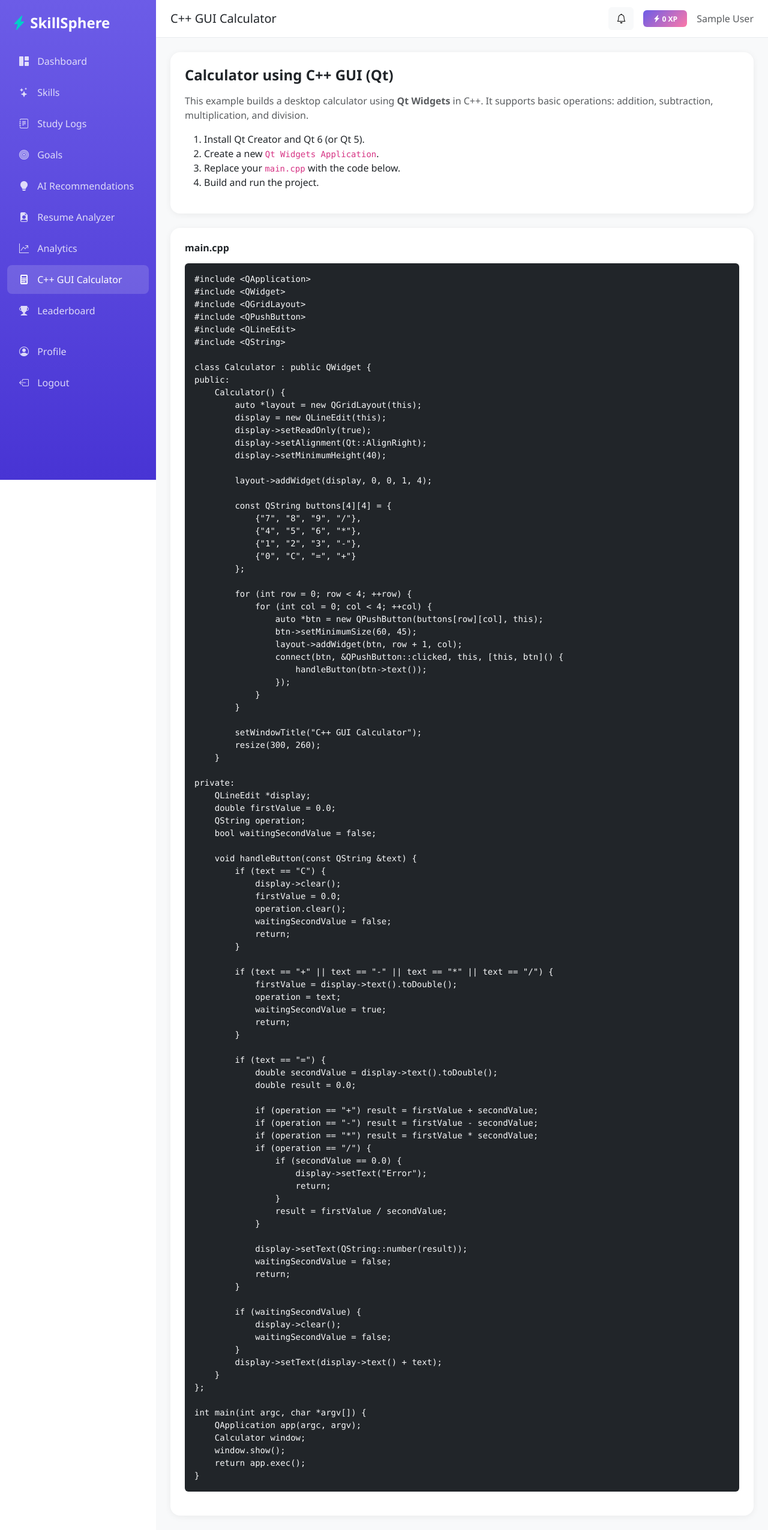
After one commit to Rakesh451-ai/SkillSphere, a Django app: page /dashboard/cpp-calculator/ in a window 1280 px wide. The commit adds this page. Shown: the whole page at 60% size. Run offline with Django 5.2, Linux system fonts and the light colour scheme; the visitor is signed in with stand-in values (Sample User, id 1); data that the repository does not hold is empty.

Commit message:
Add C++ Qt GUI calculator page to dashboard

```diff
--- a/dashboard/urls.py
+++ b/dashboard/urls.py
@@ -6,4 +6,5 @@
 urlpatterns = [
     path('', views.home, name='home'),
     path('analytics/', views.analytics, name='analytics'),
+    path('cpp-calculator/', views.cpp_calculator, name='cpp_calculator'),
 ]
--- a/dashboard/views.py
+++ b/dashboard/views.py
@@ -197,3 +197,8 @@
         'goal_stats': goal_stats,
     }
     return render(request, 'dashboard/analytics.html', context)
+
+
+@login_required
+def cpp_calculator(request):
+    return render(request, 'dashboard/cpp_calculator.html')
--- a/templates/base.html
+++ b/templates/base.html
@@ -124,6 +124,11 @@
                 </a>
             </li>
             <li class="nav-item">
+                <a class="nav-link {% if request.resolver_match.url_name == 'cpp_calculator' %}active{% endif %}" href="{% url 'dashboard:cpp_calculator' %}">
+                    <i class="bi bi-calculator-fill"></i> C++ GUI Calculator
+                </a>
+            </li>
+            <li class="nav-item">
                 <a class="nav-link {% if request.resolver_match.app_name == 'leaderboard' %}active{% endif %}" href="{% url 'leaderboard:leaderboard' %}">
                     <i class="bi bi-trophy-fill"></i> Leaderboard
                 </a>
--- /dev/null
+++ b/templates/dashboard/cpp_calculator.html
@@ -0,0 +1,119 @@
+{% extends "base.html" %}
+{% block title %}C++ GUI Calculator - SkillSphere{% endblock %}
+{% block page_title %}C++ GUI Calculator{% endblock %}
+
+{% block content %}
+<div class="card-custom p-4 mb-4">
+    <h4 class="fw-bold mb-3">Calculator using C++ GUI (Qt)</h4>
+    <p class="text-muted mb-3">
+        This example builds a desktop calculator using <strong>Qt Widgets</strong> in C++.
+        It supports basic operations: addition, subtraction, multiplication, and division.
+    </p>
+    <ol>
+        <li>Install Qt Creator and Qt 6 (or Qt 5).</li>
+        <li>Create a new <code>Qt Widgets Application</code>.</li>
+        <li>Replace your <code>main.cpp</code> with the code below.</li>
+        <li>Build and run the project.</li>
+    </ol>
+</div>
+
+<div class="card-custom p-4">
+    <h6 class="fw-bold mb-3">main.cpp</h6>
+    <pre class="bg-dark text-light p-3 rounded" style="overflow:auto;"><code>#include &lt;QApplication&gt;
+#include &lt;QWidget&gt;
+#include &lt;QGridLayout&gt;
+#include &lt;QPushButton&gt;
+#include &lt;QLineEdit&gt;
+#include &lt;QString&gt;
+
+class Calculator : public QWidget {
+public:
+    Calculator() {
+        auto *layout = new QGridLayout(this);
+        display = new QLineEdit(this);
+        display-&gt;setReadOnly(true);
+        display-&gt;setAlignment(Qt::AlignRight);
+        display-&gt;setMinimumHeight(40);
+
+        layout-&gt;addWidget(display, 0, 0, 1, 4);
+
+        const QString buttons[4][4] = {
+            {"7", "8", "9", "/"},
+            {"4", "5", "6", "*"},
+            {"1", "2", "3", "-"},
+            {"0", "C", "=", "+"}
+        };
+
+        for (int row = 0; row &lt; 4; ++row) {
+            for (int col = 0; col &lt; 4; ++col) {
+                auto *btn = new QPushButton(buttons[row][col], this);
+                btn-&gt;setMinimumSize(60, 45);
+                layout-&gt;addWidget(btn, row + 1, col);
+                connect(btn, &amp;QPushButton::clicked, this, [this, btn]() {
+                    handleButton(btn-&gt;text());
+                });
+            }
+        }
+
+        setWindowTitle("C++ GUI Calculator");
+        resize(300, 260);
+    }
+
+private:
+    QLineEdit *display;
+    double firstValue = 0.0;
+    QString operation;
+    bool waitingSecondValue = false;
+
+    void handleButton(const QString &amp;text) {
+        if (text == "C") {
+            display-&gt;clear();
+            firstValue = 0.0;
+            operation.clear();
+            waitingSecondValue = false;
+            return;
+        }
+
+        if (text == "+" || text == "-" || text == "*" || text == "/") {
+            firstValue = display-&gt;text().toDouble();
+            operation = text;
+            waitingSecondValue = true;
+            return;
+        }
+
+        if (text == "=") {
+            double secondValue = display-&gt;text().toDouble();
+            double result = 0.0;
+
+            if (operation == "+") result = firstValue + secondValue;
+            if (operation == "-") result = firstValue - secondValue;
+            if (operation == "*") result = firstValue * secondValue;
+            if (operation == "/") {
+                if (secondValue == 0.0) {
+                    display-&gt;setText("Error");
+                    return;
+                }
+                result = firstValue / secondValue;
+            }
+
+            display-&gt;setText(QString::number(result));
+            waitingSecondValue = false;
+            return;
+        }
+
+        if (waitingSecondValue) {
+            display-&gt;clear();
+            waitingSecondValue = false;
+        }
+        display-&gt;setText(display-&gt;text() + text);
+    }
+};
+
+int main(int argc, char *argv[]) {
+    QApplication app(argc, argv);
+    Calculator window;
+    window.show();
+    return app.exec();
+}</code></pre>
+</div>
+{% endblock %}
```
